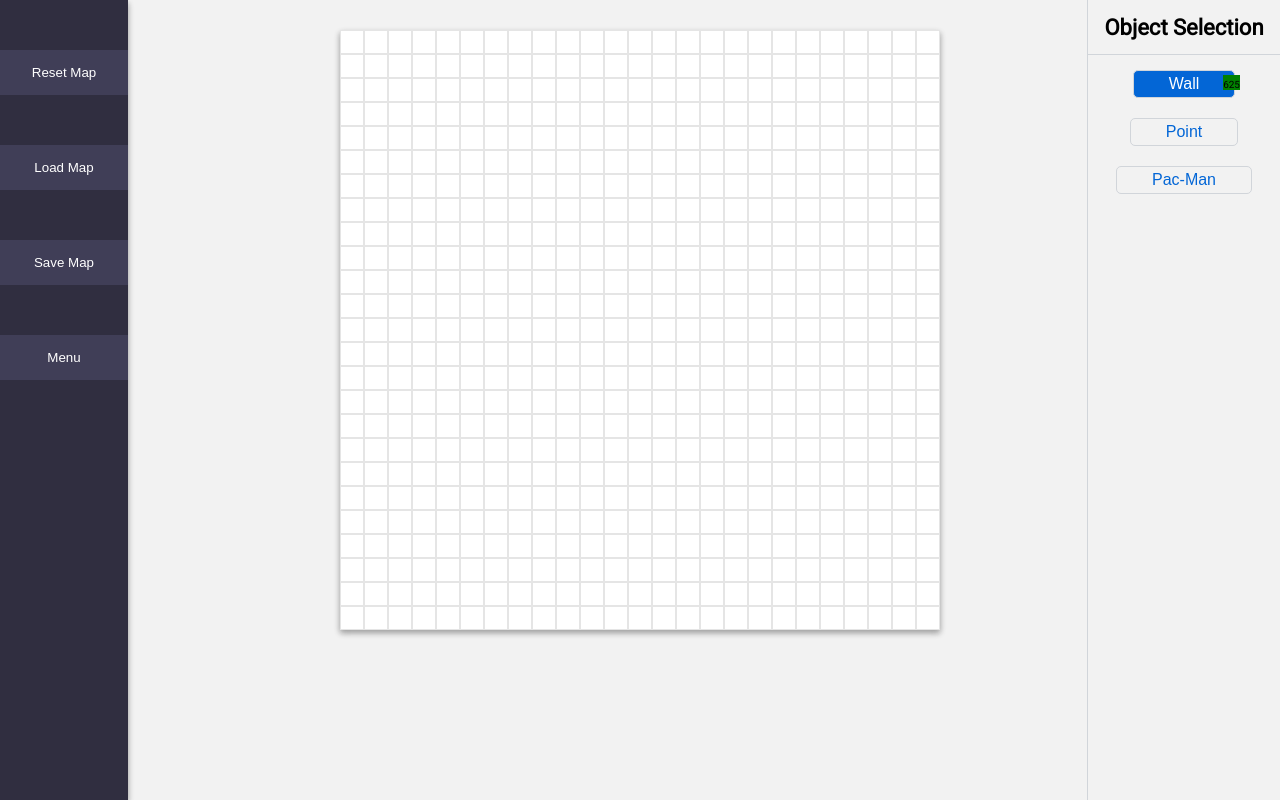
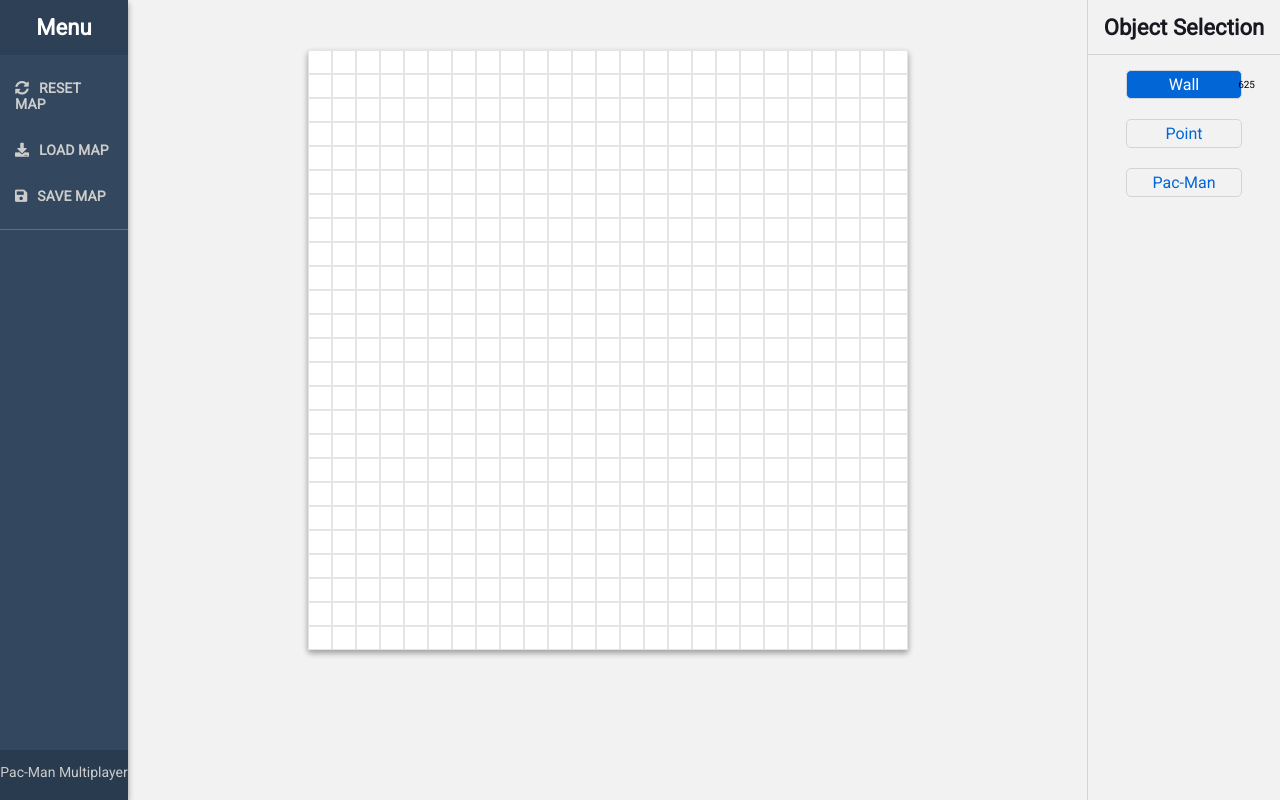
Before and after one commit to devPablo/PacMan-Multiplayer, a website: page public/index.html in a window 1280 px wide. Drawn offline with Linux system fonts and the light colour scheme.

Commit message:
Redesign left menu & custom context menu

```diff
--- a/public/css/style.css
+++ b/public/css/style.css
@@ -1,63 +1,139 @@
 body {
     margin: 0;
-    padding: 30px;
+    padding: 0;
     background: #F2F2F2;
-	font-family: 'Roboto', sans-serif;
+	font-family: Roboto, sans-serif;
+}
+
+#wrapper {
+    text-align: center;
+}
+
+#contextMenu {
+	position: absolute;
+	top: 50%;
+	right: 25%;
+	background-color: #FFF;
+	border-radius: 2px;
+	box-shadow: 0 3px 6px rgba(0,0,0,0.16), 0 3px 6px rgba(0,0,0,0.23);
+}
+
+#contextMenu ul {
+	list-style: none;
+	margin: 0;
+	padding: 10px 0;
+}
+
+#contextMenu ul li {
+	color: #171820;
+	font-size: 15px;
+	transition: all .1s ease;
+	padding: 10px 75px 10px 15px;
+	color: #444;
+}
+
+#contextMenu ul li:hover {
+	background-color: #F4F5F5;
+	cursor: pointer;
 }
 
 #mainBoard {
-    margin: 0 auto;
-    display: block;
+    display: inline-block;
+	margin: 50px auto;
 	width: 600px;
 	height: 600px;
     background-color: #FFF;
     box-shadow: 0 3px 6px rgba(0,0,0,0.16), 0 3px 6px rgba(0,0,0,0.23);
 }
 
-#left-menu {
-	display: block;
-	position: absolute;
-	top: 0;
-	left: 0;
-	width: 10%;
-	height: 100%;
-	background-color: #302E40;
-	box-shadow: 0 3px 6px rgba(0,0,0,0.16), 0 3px 6px rgba(0,0,0,0.23);
-
-}
-
 #right-menu {
-	display: block;
-	position: absolute;
-	top: 0;
-	right: 0;
+	display: inline-block;
+	float: right;
 	width: 15%;
 	height: 100%;
 	background-color: #F2F2F2;
 	border-left: 1px solid #D1D5DA;
 }
 
+#left-menu {
+	position: relative;
+	display: inline-block;
+	float: left;
+	width: 10%;
+	height: 100%;
+	background-color: #33485F;
+	box-shadow: 0 3px 6px rgba(0,0,0,0.16), 0 3px 6px rgba(0,0,0,0.23);
+}
+
+#left-menu-top-header {
+	text-align: center;
+	background-color: #2d4056;
+}
+
+#left-menu-top-header h1 {
+	font-size: 22px;
+	color: #FFF;
+	padding: 15px;
+	margin: 0;
+	letter-spacing: .1px;
+}
+
+#left-menu-middle {
+	border-bottom: 1px solid #57718E;
+}
+
+.fas {
+	margin-right: 10px;
+	font-size: 14px;
+}
+
 #left-menu button {
+	text-align: justify;
 	width: 100%;
-	margin-top: 50px;
-	background-color: #403E57;
+	background-color: transparent;
 	border: none;
 	outline: none;
-	color: #FFF;
+	color: #CCC;
+	font-size: 14px;
+	text-transform: uppercase;
+	font-family: Roboto, sans-serif;
+	font-weight: 600;
+	letter-spacing: .1px;
 	padding: 15px;
 	transition: all .1s ease;
 }
 
+#left-menu button:first-child {
+	margin-top: 10px;
+}
+
+#left-menu button:last-child {
+	margin-bottom: 10px;
+}
+
 #left-menu button:hover {
-	background-color: #474560;
+	background-color: #405872;
+	color: #FFF;
 	cursor: pointer;
+	transition: all .1s ease;
 }
 
 #left-menu button:active {
-	background-color: #5C597C
+	background-color: #49637F;
 }
 
+footer {
+	position: absolute;
+	bottom: 0;
+	background-color: #293b4F;
+	height: 50px;
+	width: 100%;
+}
 
+footer p {
+	font-size: 14px;
+	color: #CCC;
+}
 
 
 
@@ -67,7 +143,11 @@ body {
 }
 
 #right-menu-top-header h1{
+	font-family: Roboto, sans-serif;
 	font-size: 22px;
+	font-weight: 600;
+	letter-spacing: .1px;
+	color: #171820;
 }
 
 #right-menu-middle {
@@ -77,11 +157,12 @@ body {
 
 
 .button-object {
-	border: none;
+	font-family: Roboto, sans-serif;
 	background-color: transparent;
 	border: 1px solid #D1D5DA;
 	border-radius: 5px;
-	padding: 4px 35px;
+	padding: 4px 5px;
+	width: 60%;
 	font-size: 16px;
 	margin: 5px;
 	color: #0366D6;
@@ -111,8 +192,7 @@ body {
 .div-object-counter {
 	position: absolute;
 	top: 20;
-	right: 40;
-	background-color: green;
+	right: 25;
 	height: 15px;
 	margin: 0 auto;
 `	margin-top: 5px;
--- a/public/index.html
+++ b/public/index.html
@@ -3,22 +3,31 @@
     <meta charset="UTF-8">
     <title>Pac-Man Multiplayer</title>
     <link href="https://fonts.googleapis.com/css?family=Roboto" rel="stylesheet">
+	<link rel="stylesheet" href="https://use.fontawesome.com/releases/v5.5.0/css/all.css" integrity="sha384-B4dIYHKNBt8Bc12p+WXckhzcICo0wtJAoU8YZTY5qE0Id1GSseTk6S+L3BlXeVIU" crossorigin="anonymous">
     <link rel="stylesheet" href="css/style.css">
 </head>
 
 <body>
+	<div id="wrapper">
+
+		<div id="left-menu">
+			<div id="left-menu-top-header">
+				<h1>Menu</h1>
+			</div>
+			<div id="left-menu-middle">
+				<button type="button" id="button-reset-map"><i class="fas fa-sync-alt"></i>Reset Map</button>
+				<button type="button" id="button-load-map"><i class="fas fa-download"></i>Load Map</button>
+				<button type="button" id="button-save-map"><i class="fas fa-save"></i>Save Map</button>
+			</div>
+			<footer>
+				<p>Pac-Man Multiplayer</p>
+			</footer>
+		</div>
+
+
 
 		<div id="mainBoard"></div>
 
-
-
-
-	<div id="left-menu">
-		<button type="button" id="button-reset-map">Reset Map</button>
-		<button type="button" id="button-load-map">Load Map</button>
-		<button type="button" id="button-save-map">Save Map</button>
-		<button type="button" id="button-menu">Menu</button>
-	</div>
 
 		<div id="right-menu">
 			<div id="right-menu-top-header">
@@ -30,8 +39,18 @@
 					<div><button type="button" id="button-object-pacman" value="PACMAN" class="button-object">Pac-Man</button></div>
 			</div>
 		</div>
+    </div>
+
+
+
+
+
+
+
+
 
 	<script src="js/MapHandler.js"></script>
 	<script src="js/Game.js"></script>
+	<script src="js/ContextMenu.js"></script>
 </body>
 </html>
--- /dev/null
+++ b/public/js/ContextMenu.js
@@ -0,0 +1,44 @@
+document.addEventListener('click', hideContextMenu);
+wrapper.oncontextmenu = (e) => {
+	let elementCM = document.elementFromPoint(e.clientX, e.clientY);
+	if (elementCM.id == 'wrapper') {
+		showContextMenu(e.clientX, e.clientY);
+		return false;
+	}
+}
+c.oncontextmenu = () => { return false; }
+c.ondragstart = () => { return false; }
+
+// Display the context menu on screen
+function showContextMenu(x, y) {
+	let divContextMenu = document.createElement('div');
+	divContextMenu.id = 'contextMenu';
+
+	let ulContextMenu = document.createElement('ul');
+	let liContextMenu = null;
+	for (let i = 0; i < 5; i++) {
+		liContextMenu = document.createElement('li');
+		liContextMenu.innerHTML = 'Function #' + (i+1);
+		ulContextMenu.appendChild(liContextMenu);
+	}
+	divContextMenu.appendChild(ulContextMenu);
+	divContextMenu.style.top = y;
+	divContextMenu.style.right = Math.abs(1349-x);
+	divContextMenu.style.display = 'block';
+	hideContextMenu();
+	wrapper.appendChild(divContextMenu);
+
+}
+
+// Hides the context menu from screen
+function hideContextMenu() {
+	if (document.querySelector('#contextMenu') != undefined) {
+		removeElement('contextMenu');
+	}
+}
+
+// Removes an element from the document
+function removeElement(elementId) {
+    let element = document.getElementById(elementId);
+    element.parentNode.removeChild(element);
+}
--- a/public/js/Game.js
+++ b/public/js/Game.js
@@ -4,15 +4,13 @@ window.onload=function() {
 }
 
 // Variable initialization
+let wrapper = document.querySelector('#wrapper');
 let c = document.querySelector('#mainBoard');
 c.addEventListener('mouseleave', mouseLeaveEvent);
-c.oncontextmenu = () => { return false; }
-c.ondragstart = () => { return false; }
 
 let buttonResetMap = document.querySelector('#button-reset-map');
 let buttonLoadMap = document.querySelector('#button-load-map');
 let buttonSaveMap = document.querySelector('#button-save-map');
-let buttonMenu = document.querySelector('#button-menu');
 
 buttonResetMap.addEventListener('click', resetMap);
 buttonLoadMap.addEventListener('click', loadMap);
```
Lines whose indentation alone changed are shown as unchanged.
